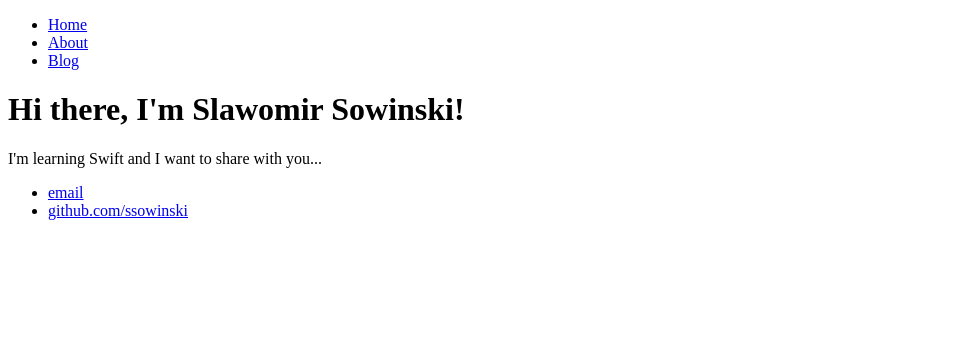
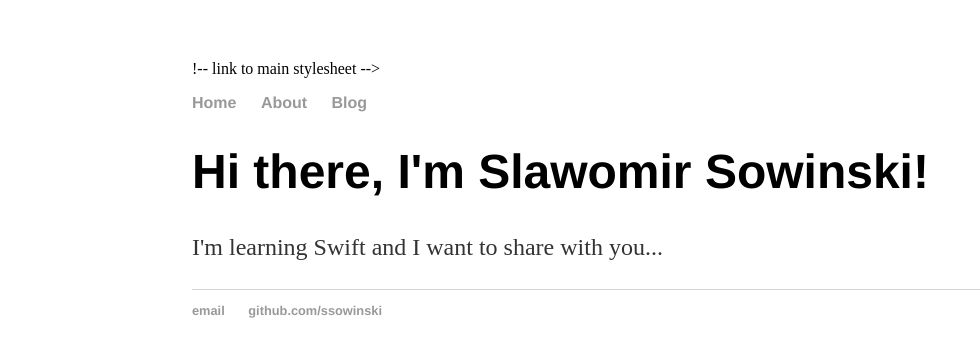
Before and after one commit to ssowinski/ssowinski.github.io, a plain HTML site: page index.html in a window 1280 px wide. Shown: the whole page, without its empty margins (0-980 px from the left). Drawn offline with Linux system fonts and the light colour scheme.

Commit message:
Added main.css

```diff
--- /dev/null
+++ b/css/main.css
@@ -0,0 +1,43 @@
+body {
+    margin: 60px auto;
+    width: 70%;
+}
+nav ul, footer ul {
+    font-family:'Helvetica', 'Arial', 'Sans-Serif';
+    padding: 0px;
+    list-style: none;
+    font-weight: bold;
+}
+nav ul li, footer ul li {
+    display: inline;
+    margin-right: 20px;
+}
+a {
+    text-decoration: none;
+    color: #999;
+}
+a:hover {
+    text-decoration: underline;
+}
+h1 {
+    font-size: 3em;
+    font-family:'Helvetica', 'Arial', 'Sans-Serif';
+}
+p {
+    font-size: 1.5em;
+    line-height: 1.4em;
+    color: #333;
+}
+footer {
+    border-top: 1px solid #d5d5d5;
+    font-size: .8em;
+}
+
+ul.posts {
+    margin: 20px auto 40px;
+    font-size: 1.5em;
+}
+
+ul.posts li {
+    list-style: none;
+}
--- a/index.html
+++ b/index.html
@@ -2,6 +2,8 @@
 <html>
 	<head>
 		<title>Blog</title>
+        !-- link to main stylesheet -->
+        <link rel="stylesheet" type="text/css" href="/css/main.css">
 	</head>
 	<body>
 
```
